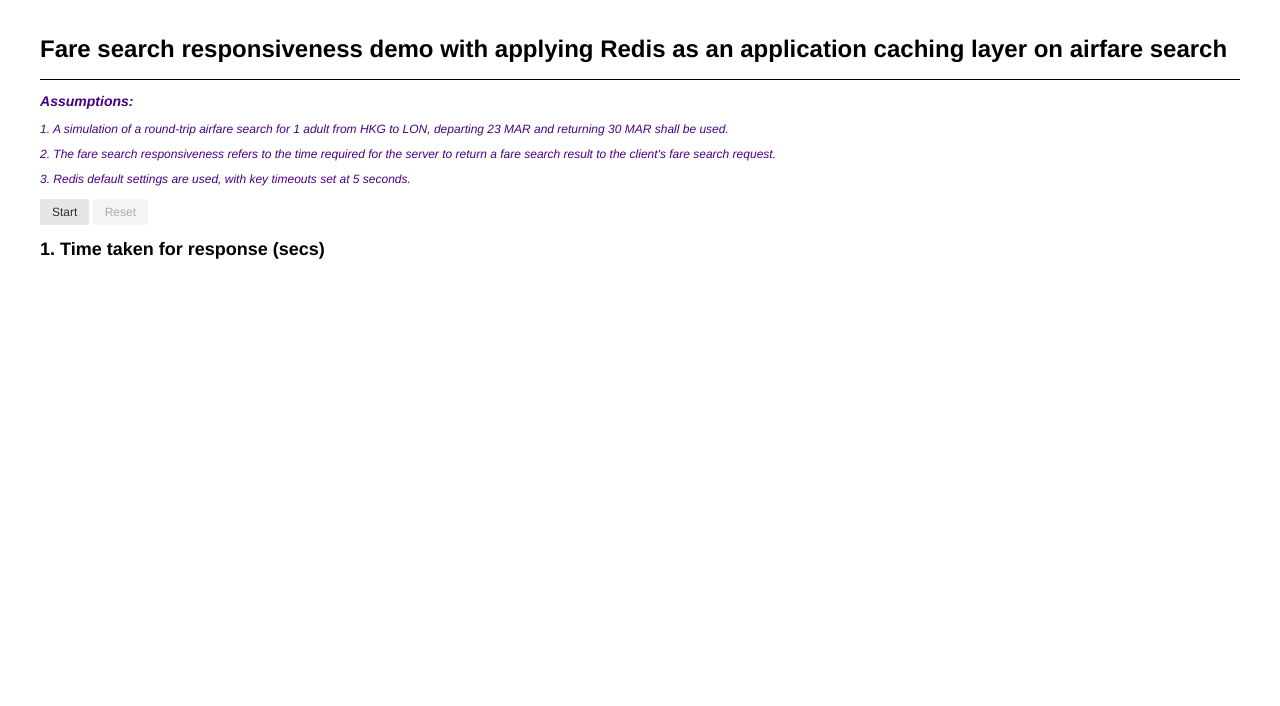
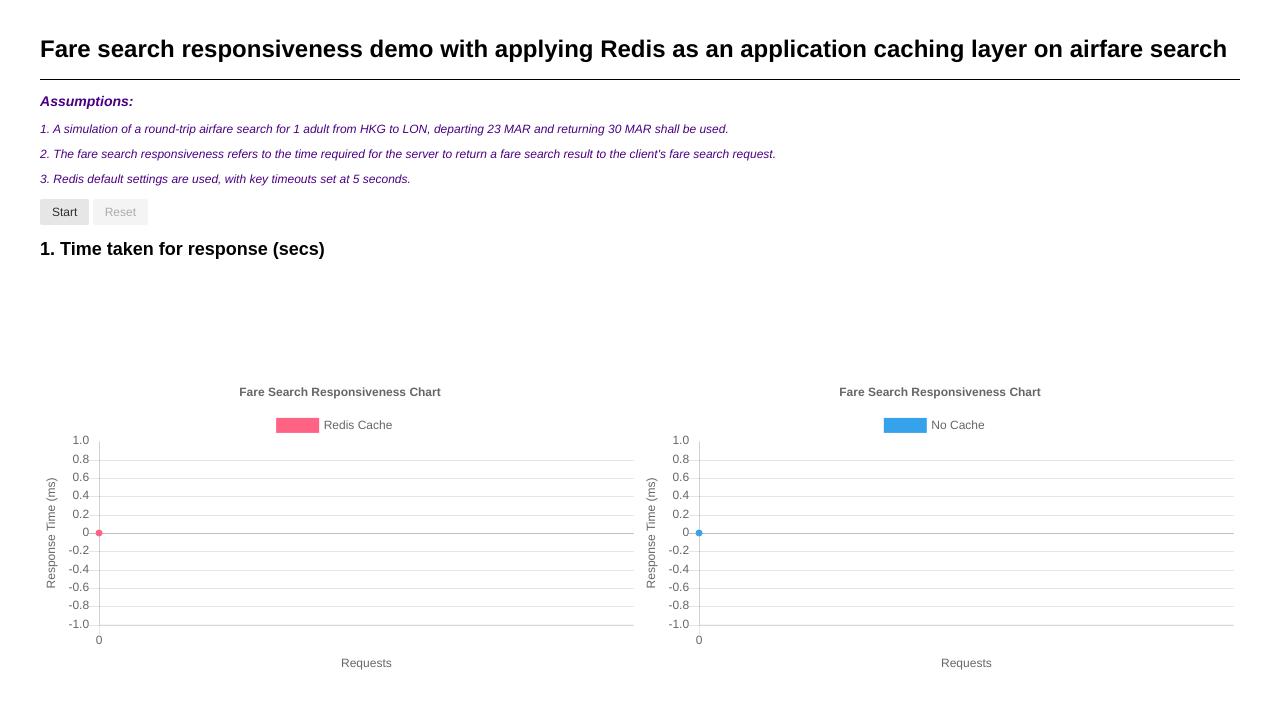
Before and after one commit to Whatzhub/caching-for-otas, a website: page src/index.html in a window 1280 px wide. Drawn offline with Linux system fonts and the light colour scheme.

Commit message:
added caching charts, error handling, and improved api endpoint

```diff
--- a/server.js
+++ b/server.js
@@ -49,6 +49,7 @@
         if (totalSegments) {
             var cacheJson = {
                 success: true,
+                type: 'cache',
                 message: 'Cached. Results from Redis.',
                 data: {
                     totalSegments: totalSegments
@@ -72,6 +73,7 @@
 
                     var noCacheJson = {
                         success: true,
+                        type: 'api_request',
                         message: 'No Cache. Results from API request.',
                         data: {
                             totalSegments: totalSegments
@@ -84,6 +86,7 @@
                     console.log('API Request Error: ', err);
                     var errorJson = {
                         success: false,
+                        type: null,
                         message: 'No Cache. Results from API request failed.',
                         data: null
                     };
--- a/src/app.css
+++ b/src/app.css
@@ -30,3 +30,4 @@
 .pt-100 {padding-top: 100px;}
 .mt-20 {margin-top: 20px;}
 .mb-20 {margin-bottom: 20px;}
+.h-150 {height: 150px;}
--- a/src/client.js
+++ b/src/client.js
@@ -5,17 +5,17 @@
 var statusText1 = document.getElementById("statusText1");
 var pollStart = document.getElementById('pollingStart');
 var pImg1 = document.getElementById("progressImg1");
+var fareSearchChart = null;
 
 pollStart.addEventListener('click', function () {
     console.log('faresearch start');
     pImg1.classList.remove('hidden');
-    statusText1.innerHTML = '';
+    statusText1.innerHTML = 'Requesting air segments...';
     pollStart.disabled = true;
     fareSearch();
 });
 
 function fareSearch() {
-
     var config = {
         method: 'post',
         url: '/faresearch',
@@ -45,10 +45,26 @@
                 text2.innerHTML = 'Data source: ' + results.message;
                 text3.innerHTML = 'Total air segments returned: ' + results.data.totalSegments;
 
+                // Update Chart
+                var delayNum = +delay.substring(0, delay.length - 2);
+                if (results.type == 'cache') {
+                    cacheChartConfig.data.labels.push(cacheChartConfig.data.labels.length);
+                    cacheChartConfig.data.datasets[0].data.push(delayNum);
+                    cacheChart.update();
+                }
+                else {
+                    noCacheChartConfig.data.labels.push(noCacheChartConfig.data.labels.length);
+                    noCacheChartConfig.data.datasets[0].data.push(delayNum);
+                    noCacheChart.update();
+                }
+
+
             }
             else throw new Error('API Request Failed from Server.');
-            // Reset Button state
+
+            // Reset state
             pollStart.disabled = false;
+            statusText1.innerHTML = '';
         })
         .catch(function (err) {
             console.log(err);
@@ -57,3 +73,102 @@
             statusText1.innerHTML = 'A Network Error has occurred. Try restarting your local server.'
         });
 }
+
+var cacheChartConfig = {
+    type: 'line',
+    data: {
+        labels: [0],
+        datasets: [{
+            label: "Redis Cache",
+            backgroundColor: 'rgb(255, 99, 132)',
+            borderColor: 'rgb(255, 99, 132)',
+            data: [0],
+            fill: true,
+        }]
+    },
+    options: {
+        responsive: true,
+        title: {
+            display: true,
+            text: 'Fare Search Responsiveness Chart'
+        },
+        tooltips: {
+            mode: 'index',
+            intersect: false,
+        },
+        hover: {
+            mode: 'nearest',
+            intersect: true
+        },
+        scales: {
+            xAxes: [{
+                display: true,
+                scaleLabel: {
+                    display: true,
+                    labelString: 'Requests'
+                }
+            }],
+            yAxes: [{
+                display: true,
+                type: 'linear',
+                scaleLabel: {
+                    display: true,
+                    labelString: 'Response Time (ms)'
+                }
+            }]
+        }
+    }
+};
+
+var noCacheChartConfig = {
+    type: 'line',
+    data: {
+        labels: [0],
+        datasets: [{
+            label: "No Cache",
+            backgroundColor: 'rgb(54, 162, 235)',
+            borderColor: 'rgb(54, 162, 235)',
+            data: [0],
+            fill: true,
+        }]
+    },
+    options: {
+        responsive: true,
+        title: {
+            display: true,
+            text: 'Fare Search Responsiveness Chart'
+        },
+        tooltips: {
+            mode: 'index',
+            intersect: false,
+        },
+        hover: {
+            mode: 'nearest',
+            intersect: true
+        },
+        scales: {
+            xAxes: [{
+                display: true,
+                scaleLabel: {
+                    display: true,
+                    labelString: 'Requests'
+                }
+            }],
+            yAxes: [{
+                display: true,
+                type: 'linear',
+                scaleLabel: {
+                    display: true,
+                    labelString: 'Response Time (ms)'
+                }
+            }]
+        }
+    }
+};
+
+window.onload = function () {
+    var ctx1 = document.getElementById("canvas1").getContext("2d");
+    var ctx2 = document.getElementById("canvas2").getContext("2d");
+    cacheChart = new Chart(ctx1, cacheChartConfig);
+    noCacheChart = new Chart(ctx2, noCacheChartConfig);
+};
--- a/src/index.html
+++ b/src/index.html
@@ -34,19 +34,30 @@
                 <button id="pollingClose" class="pure-button" disabled> Reset </button>
             </div>
 
-            <div class="">
-                <h2>1. Time taken for response (secs)</h2>
-                <p class="chocolate" id="text1"></p>
-                <p class="chocolate" id="text2"></p>
-                <p class="chocolate" id="text3"></p>
+            <div class="pure-g h-150">
+                <div class="pure-u-1-2">
+                    <h2>1. Time taken for response (secs)</h2>
+                    <p class="chocolate" id="text1"></p>
+                    <p class="chocolate" id="text2"></p>
+                    <p class="chocolate" id="text3"></p>
+                </div>
 
-                <img id="progressImg1" class="hidden" src="./img/loading.gif" height="120px" width="160px" />
-
-                <p class="chocolate" id="statusText1"></p>
-
+                <div class="pure-u-1-2">
+                    <img id="progressImg1" class="hidden" src="./img/loading2.gif" height="120px" width="160px" />
+                    <span class="chocolate" id="statusText1"></span>
+                </div>
 
             </div>
 
+            <div class="pure-g">
+                <div class="pure-u-1-2">
+                    <canvas id="canvas1"></canvas>
+                </div>
+                <div class="pure-u-1-2">
+                    <canvas id="canvas2"></canvas>
+                </div>
+
+            </div>
         </div>
         <!-- End of Container -->
     </section>
```
Also changed, not shown: src/img/loading2.gif (added), 1 other file.
